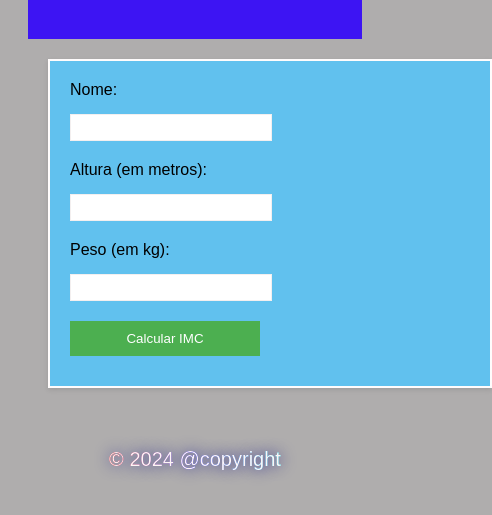
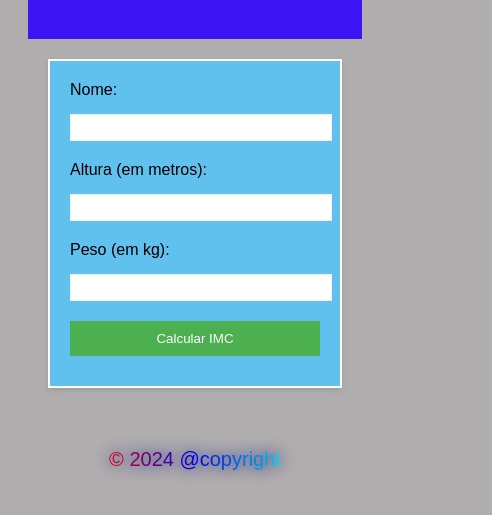
Before and after one commit to Danieldevjr/-FF-desafio-05-projeto, a plain HTML site: page index.html in a window 390 px wide. Shown: the part 109-624 px from the top of the page, 492 px wide, since content can reach past the window. Drawn offline with Linux system fonts and the light colour scheme.

Commit message:
Update style.css

```diff
--- a/src/css/style.css
+++ b/src/css/style.css
@@ -1,4 +1,3 @@
-
 body {
     background-color: #afadad;
     font-family: sans-serif;
@@ -10,7 +9,8 @@ header {
     padding: 20px;
     text-align: center;
   }
-h1{
+
+  h1 {
     color: #fdf5f5;
   }
 
@@ -23,11 +23,36 @@ form {
     flex-direction: column;
     gap: 10px;
     padding: 20px;
-    width: 400px; /* Define a largura do container */
-    margin: 0 auto; /* Centraliza horizontalmente */
-    background-color: #61c1ee; /* Cor de fundo (opcional) */
-    border: 2px solid #fffcfc; /* Borda (opcional) */
-    box-shadow: 0 2px 5px rgba(0, 0, 0, 0.1); /* Sombra (opcional) */
+    margin: 0 auto;
+    background-color: #61c1ee;
+    border: 2px solid #fffcfc;
+    box-shadow: 0 2px 5px rgba(0, 0, 0, 0.1);
+  }
+
+
+  @media (max-width: 768px) {
+    form {
+      flex-direction: column;
+    }
+
+    label {
+      width: 100%;
+    }
+
+    input,
+    button {
+      width: 100%;
+      margin-bottom: 10px;
+    }
+  }
+
+  @media (min-width: 768px) and (max-width: 1024px) {
+
+
+  }
+
+  @media (min-width: 1024px) {
+
   }
 
   label {
@@ -42,7 +67,7 @@ input {
 
   button {
     padding: 10px 20px;
-    background-color: #4CAF50;
+    background-color: #4caf50;
     color: white;
     border: none;
     cursor: pointer;
@@ -54,11 +79,11 @@ button {
   }
 
   footer {
-    display: flex; /* Ativa o layout flexbox */
-    justify-content: center; /* Alinha o conteúdo horizontalmente no centro */
-    align-items: center; /* Alinha o conteúdo verticalmente no centro */
-    width: 80%; /* Largura do footer (entre 0% e 100%) */
-    margin: 0 auto; /* Centraliza horizontalmente o footer */
+    display: flex;
+    justify-content: center;
+    align-items: center;
+    width: 80%;
+    margin: 0 auto;
   }
 
   footer p {
@@ -69,44 +94,14 @@ footer {
     background-image: linear-gradient(to right, #f00, #00f, #0ff);
     font-size: 20px;
     text-align: center;
-  }
-  footer p {
-    color: #fdf5f5;
-    text-shadow: 0 0 10px #000;
     animation: shine 2s linear infinite;
   }
 
   @keyframes shine {
-    from { text-shadow: 0 0 10px #000; }
-    to { text-shadow: 0 0 20px #00f; }
+    from {
+      text-shadow: 0 0 10px #000;
     }
-
-
-
-
-
-@media (max-width: 768px) {
-    form {
-        flex-direction: row;
-        flex-wrap: wrap;
-    }
-
-    label {
-        width: 50%;
-    }
-
-    input, button {
-        width: calc(50% - 10px);
-        margin-bottom: 10px;
+    to {
+      text-shadow: 0 0 20px #00f;
     }
   }
-
-
-@media (min-width: 768px) and (max-width: 1024px) {
-
-}
-
-
-@media (min-width: 1024px) {
-
-}
```
Lines whose indentation alone changed are shown as unchanged.
